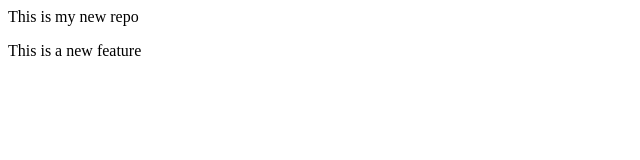
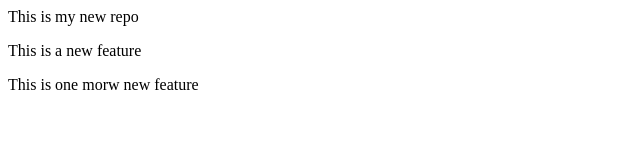
Before and after one commit to Akanksha7903/LocalRepo, a plain HTML site: page index.html in a window 1280 px wide. Shown: the whole page, without its empty margins (0-640 px from the left). Drawn offline with Linux system fonts and the light colour scheme.

Commit message:
Add one more new feature

```diff
--- a/index.html
+++ b/index.html
@@ -1,2 +1,3 @@
 <p>This is my new repo</p>
 <p>This is a new feature</p>
+<p>This is one morw new feature</p>
```
